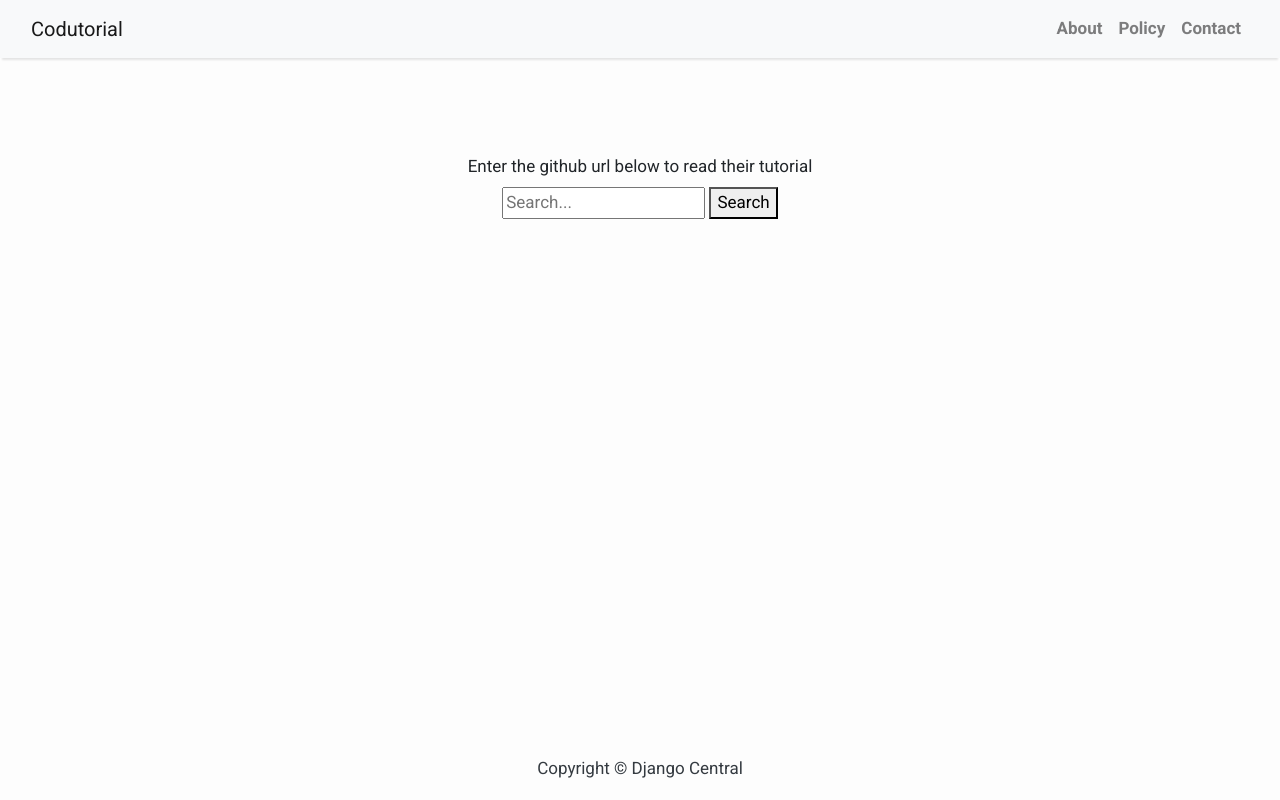
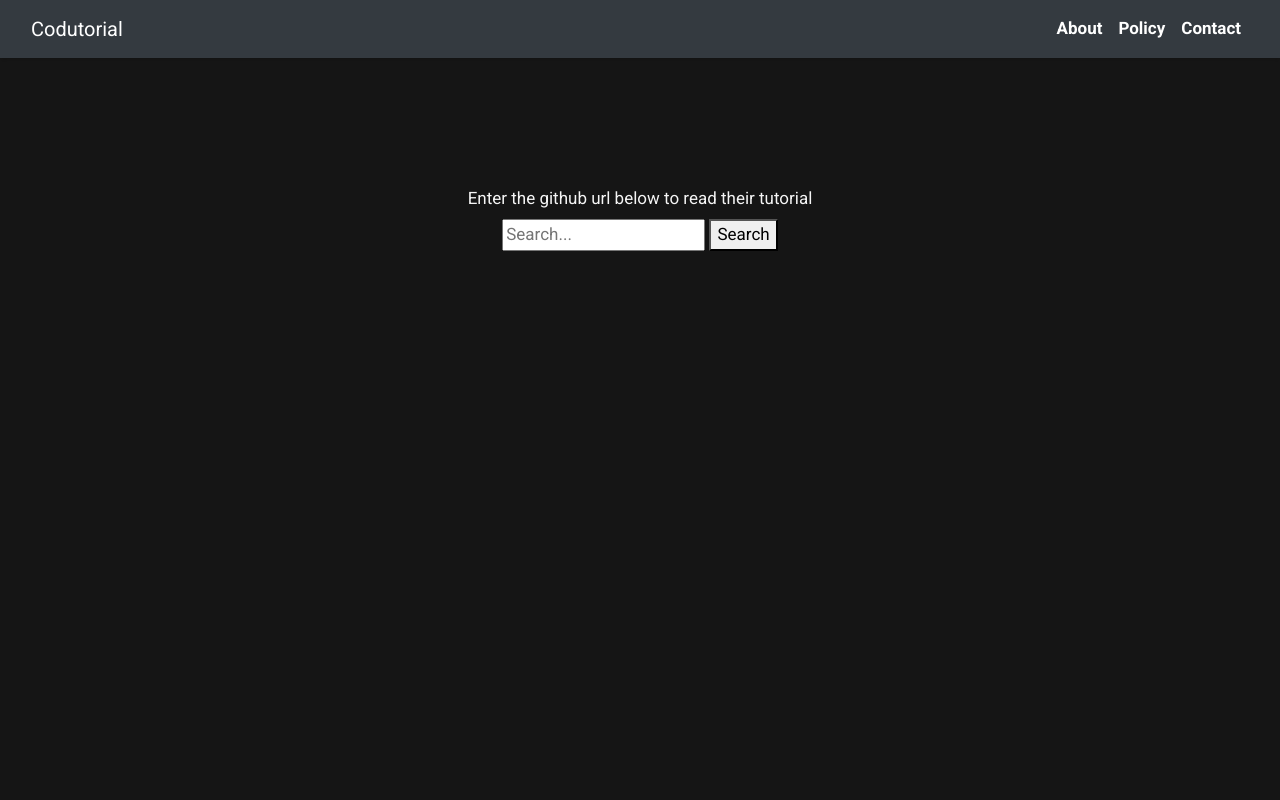
Before and after one commit to tannerbyers/Codutorial, a Django app: page / in a window 1280 px wide. Run offline with Django 3.2, Linux system fonts and the light colour scheme; some libraries are stand-ins or nearby versions.

Commit message:
fixed rendering

```diff
--- a/templates/base.html
+++ b/templates/base.html
@@ -12,10 +12,13 @@
 
     <body>
         <style>
-            body {
+        body {
             font-family: "Roboto", sans-serif;
             font-size: 17px;
-            background-color: #fdfdfd;
+        }
+
+        a {
+            color: #fff;
         }
         .shadow {
             box-shadow: 0 4px 2px -2px rgba(0, 0, 0, 0.1);
@@ -33,16 +36,15 @@
             padding-top: 10px;
         }
 
-        footer {
-            position:absolute;
-            bottom:0;
-            width:100%;
-            height:60px;   /* Height of the footer */
+        #mainNav {
+            background-color: #151515;
+            color: #fff !important;
         }
+
     </style>
 
         <!-- Navigation -->
-        <nav class="navbar navbar-expand-lg navbar-light bg-light shadow" id="mainNav">
+        <nav class="navbar navbar-expand-lg bg-dark shadow" id="mainNav">
             <div class="container-fluid">
                 <a class="navbar-brand" href="{% url 'home' %}">Codutorial</a>
                 <button class="navbar-toggler navbar-toggler-right" type="button" data-toggle="collapse" data-target="#navbarResponsive"
@@ -67,9 +69,5 @@
         {% block content %}
         <!-- Content Goes here -->
         {% endblock content %}
-        <!-- Footer -->
-        <footer class="py-3 bg-grey">
-            <p class="m-0 text-dark text-center ">Copyright &copy; Django Central</p>
-        </footer>
     </body>
 </html>
--- a/templates/search.html
+++ b/templates/search.html
@@ -1,5 +1,16 @@
 {% extends 'base.html' %} {% block content %}
+<style>
+  body {
+    background-color: #151515 !important;
+  }
 
+  .container {
+    padding-top: 2rem;
+    background-color: #151515 !important;
+    color: whitesmoke;
+  }
+
+</style>
 <div class="container">
     <div class="row d-flex justify-content-center p-5">
         <form method="get" action="{% url 'search_results' %}" class="flex text-center justify-content-center p-5">
```
Also changed, not shown: templates/tutorial.html (+7 -3 lines).
